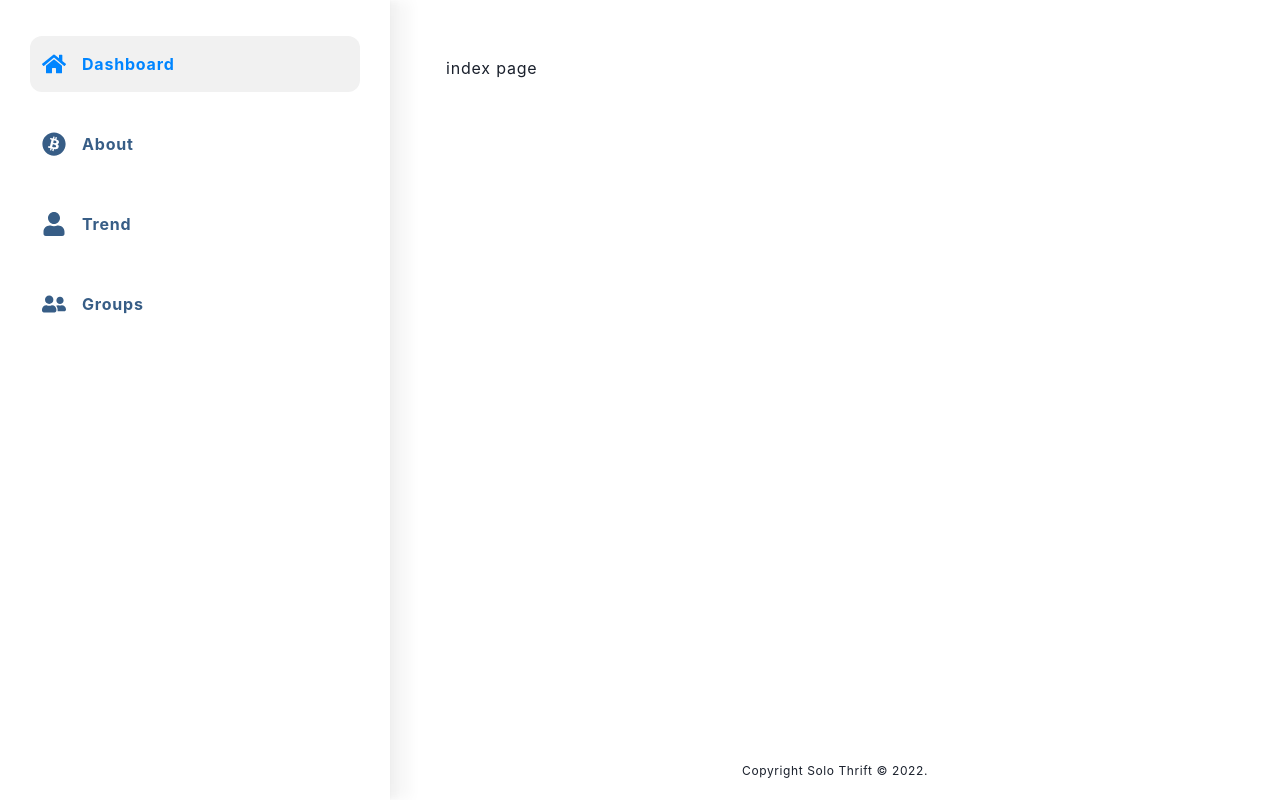
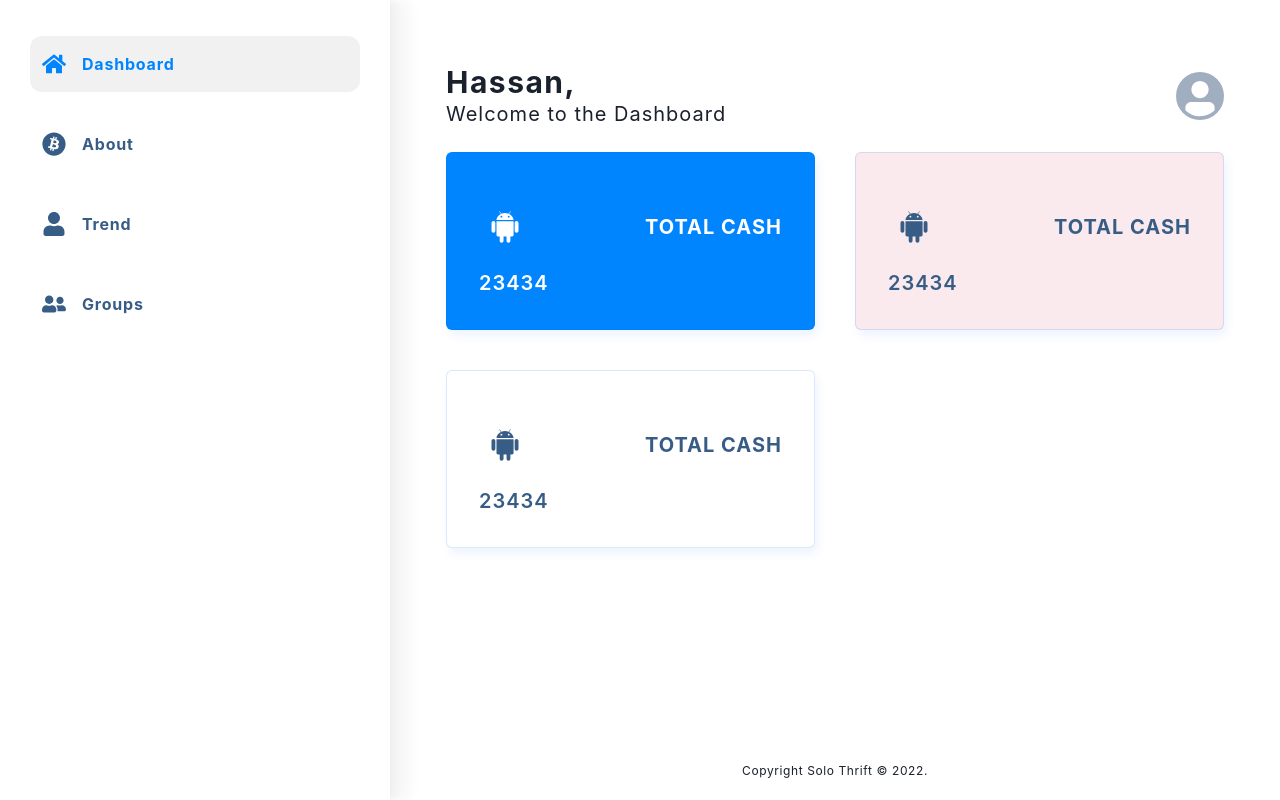
Before and after one commit to chimdie/mojo-saver, a React (Create React App) app: page / in a window 1280 px wide. Built offline with nearby package versions, Linux system fonts and the light colour scheme.

Commit message:
wip: dashboard home page

```diff
--- /dev/null
+++ b/src/components/cards/index.ts
@@ -0,0 +1,3 @@
+import GroupCard from "./groupCard";
+
+export { GroupCard };
--- a/src/components/index.ts
+++ b/src/components/index.ts
@@ -1,3 +1,3 @@
-import GroupCard from "./groupCard";
+import GroupCard from "./cards/groupCard";
 
 export { GroupCard };
--- a/src/pages/Home/index.tsx
+++ b/src/pages/Home/index.tsx
@@ -1,6 +1,83 @@
 import React from "react";
+import { Avatar, Box, Heading } from "@chakra-ui/react";
 import { DashboardLayout } from "../../layouts";
+import { AiFillAndroid } from "react-icons/ai";
 
 export default function Home(): JSX.Element {
-  return <DashboardLayout>index page</DashboardLayout>;
+  return (
+    <DashboardLayout>
+      <header className="flex justify-between items-center w-full">
+        <div className="py-2">
+          <Heading size={{ base: "sm", md: "lg" }}>Hassan,</Heading>
+          <div className="text-xs md:text-xl">Welcome to the Dashboard</div>
+        </div>
+        <div className="">
+          <Avatar size={{ base: "sm", md: "md" }} />
+        </div>
+      </header>
+      <Box
+        as="section"
+        className="flex gap-6 md:gap-10 flex-wrap"
+        display={{ md: "grid" }}
+        gridTemplateColumns="repeat(auto-fit, minmax(250px, 1fr))"
+        py={4}
+      >
+        <DataCard
+          title="total Cash"
+          bg="#0085FF"
+          color="#FFFF"
+          data={23434}
+          icon={<AiFillAndroid />}
+        />
+        <DataCard
+          title="total Cash"
+          bg="#faeaed"
+          data={23434}
+          icon={<AiFillAndroid />}
+        />
+        <DataCard
+          title="total Cash"
+          // bg={"#eee"}
+          data={23434}
+          icon={<AiFillAndroid />}
+        />
+      </Box>
+    </DashboardLayout>
+  );
 }
+
+type DataCardProps = {
+  bg?: string;
+  title: string;
+  data?: number;
+  icon: any;
+  color?: string;
+};
+
+const DataCard = ({
+  bg,
+  icon,
+  title,
+  data,
+  color
+}: DataCardProps): JSX.Element => {
+  return (
+    <Box
+      className="rounded-md w-full max-w-sm"
+      bg={bg ? bg : "#fff"}
+      color={color ? color : "#375d86"}
+      boxShadow="3px 6px 10px 0 rgb(0 102 245 / 7%)"
+      border="1px solid rgba(0,102,245,.14)"
+    >
+      <div className="p-8 w-full">
+        <div className="flex items-center py-3 md:py-6 justify-between">
+          <div className="px-2 text-4xl">{icon}</div>
+          <Heading className="uppercase" size={{ base: "sm", md: "md" }}>
+            {title}
+          </Heading>
+        </div>
+        <div className="text-xl font-semibold">{data}</div>
+      </div>
+    </Box>
+  );
+};
--- a/src/pages/groups/index.tsx
+++ b/src/pages/groups/index.tsx
@@ -32,7 +32,13 @@ export default function Groups() {
   };
   return (
     <DashboardLayout>
-      <Box className="flex gap-6 md:gap-10 flex-wrap">
+      <Box
+        as="section"
+        className="flex gap-6 md:gap-10 flex-wrap"
+        display={{ md: "grid" }}
+        gridTemplateColumns="repeat(auto-fit, minmax(250px, 1fr))"
+        // gap={{ base: "1.5rem", md: "em" }}
+      >
         {fakeGroups.map((group) => {
           return (
             <>
```
Also changed, not shown: src/components/cards/groupCard.tsx (renamed from src/components/groupCard.tsx).
